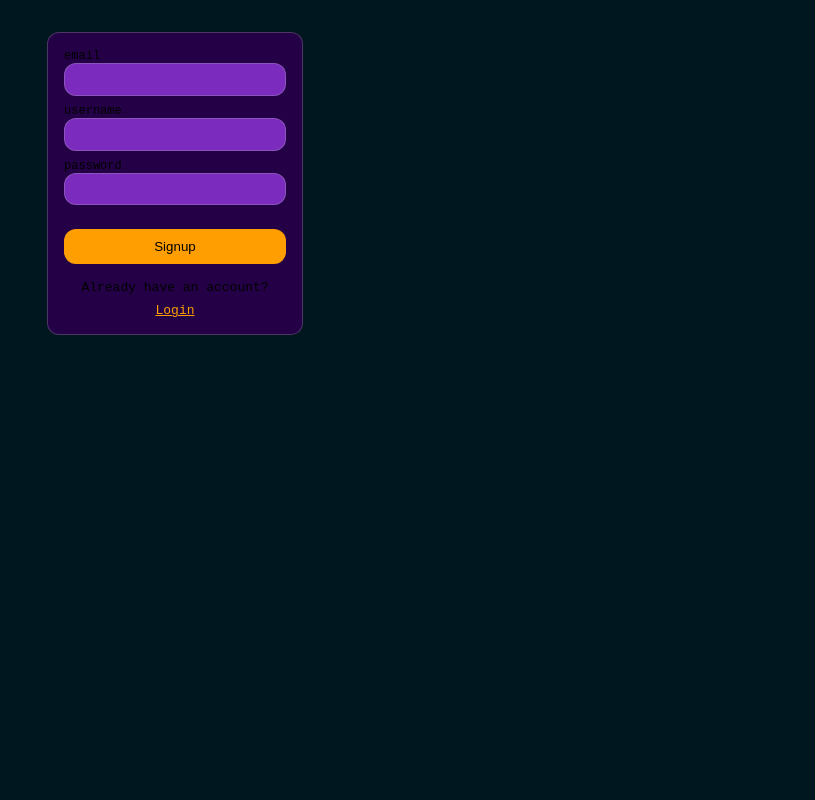
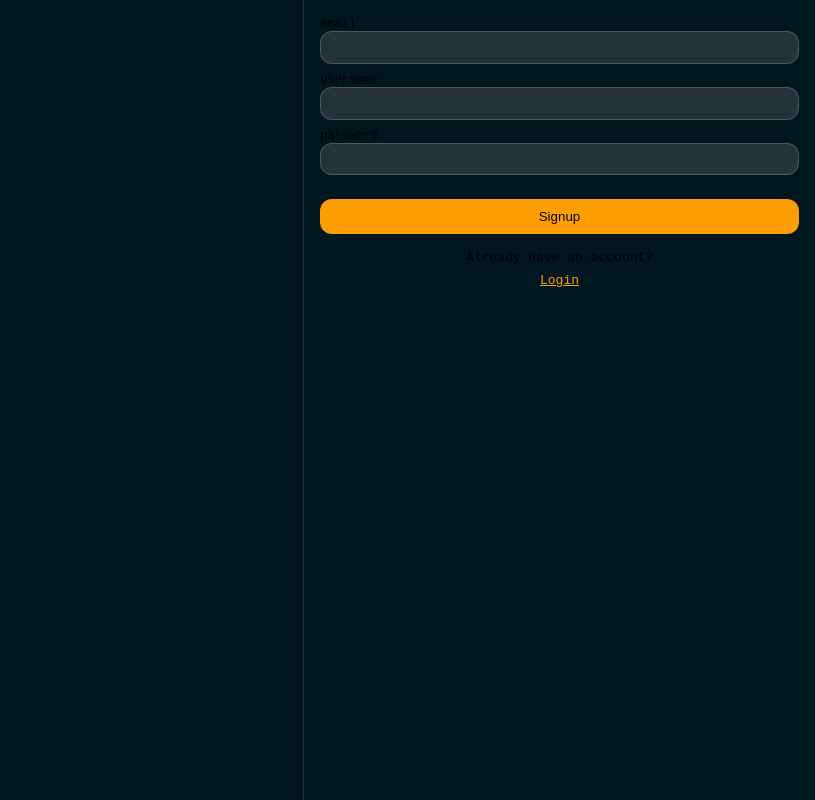
Before and after one commit to meryemiris/chat-app, a Next.js app: page /signup in a window 1280 px wide. Shown: the whole page, without its empty margins (465-1280 px from the left). Built offline with nearby package versions, Linux system fonts and the light colour scheme; no server answers.

Commit message:
upgrade ui

```diff
--- a/src/components/ChatRoom.module.css
+++ b/src/components/ChatRoom.module.css
@@ -14,6 +14,8 @@
     align-items: center;
     color: #9db4c0;
     border-bottom: #253237 solid 1px;
+    font-family: 'Lucida Sans', 'Lucida Sans Regular', 'Lucida Grande', 'Lucida Sans Unicode', Geneva, Verdana, sans-serif;
+    color: #ff9e00;
 
 }
 
--- a/src/components/Login.module.css
+++ b/src/components/Login.module.css
@@ -1,29 +1,30 @@
-.login {
+.container {
     display: flex;
-    flex-direction: column;
-    width: fit-content;
-    padding: 1rem;
-    margin: auto;
-    margin-top: 2rem;
-    background: #240046;
-    border-radius: var(--border-radius);
-    font-family: monospace;
-    border: 1px solid rgba(var(--callout-border-rgb), 0.3);
+    flex-direction: row;
+    justify-content: flex-end;
+    align-items: flex-end;
+}
 
 
 
 
+.login {
+    padding: 1rem;
+    border-left: #253237 1px solid;
+    width: 40%;
+    height: 100vh;
+    font-family: monospace;
 }
 
 .input {
     border: 1px solid rgba(var(--callout-border-rgb), 0.3);
-
     border-radius: var(--border-radius);
     width: 100%;
     padding: 0.4rem;
     margin-bottom: 0.5rem;
     font-size: 1rem;
-    background: #7b2cbf;
+    background: #253237;
+    color: white;
 }
 
 .button {
@@ -44,6 +45,7 @@
     display: flex;
     flex-direction: column;
     align-items: center;
+
 }
 
 .link {
--- a/src/components/Login.tsx
+++ b/src/components/Login.tsx
@@ -31,6 +31,7 @@ export default function Login() {
   };
 
   return (
+    <div className={styles.container}>
       <form
         className={styles.login}
         onSubmit={(e) => {
@@ -73,5 +74,6 @@ export default function Login() {
           </a>
         </p>
       </form>
+    </div>
   );
 }
--- a/src/components/Signup.tsx
+++ b/src/components/Signup.tsx
@@ -43,6 +43,8 @@ export default function Signup() {
     }
   };
   return (
+    <div className={styles.container}>
+      {" "}
       <form onSubmit={handleRegister} className={styles.login}>
         <label className={styles.label} htmlFor="email">
           email
@@ -84,5 +86,6 @@ export default function Signup() {
           </a>
         </p>
       </form>
+    </div>
   );
 }
--- a/src/pages/api/hello.ts
+++ /dev/null
@@ -1,13 +0,0 @@
-// Next.js API route support: https://nextjs.org/docs/api-routes/introduction
-import type { NextApiRequest, NextApiResponse } from 'next'
-
-type Data = {
-  name: string
-}
-
-export default function handler(
-  req: NextApiRequest,
-  res: NextApiResponse<Data>
-) {
-  res.status(200).json({ name: 'John Doe' })
-}
```
Also changed, not shown: src/components/Sidebar.module.css (+4 -3 lines). Lines whose indentation alone changed are shown as unchanged.
